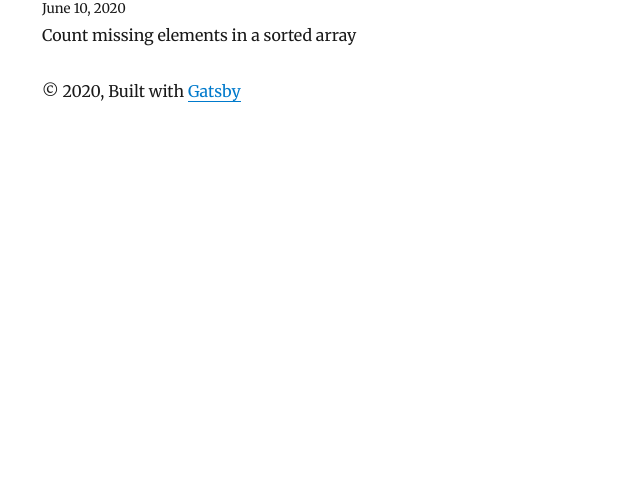
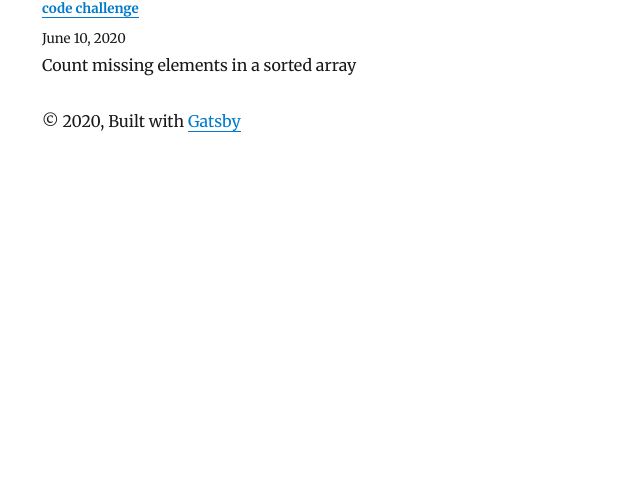
Before and after one commit to edgarrmondragon/edgarrmondragon.github.io, a Gatsby site: page / in a window 1280 px wide. Shown: the part 305-800 px from the top of the page, without its empty margins (283-923 px from the left). Built offline with nearby package versions, Linux system fonts and the light colour scheme; Gatsby itself is replaced by a stand-in of ours; some packages are replaced by stand-ins of ours.

Commit message:
Add tag to post in index view

```diff
--- a/src/pages/index.js
+++ b/src/pages/index.js
@@ -4,7 +4,8 @@ import { Link, graphql } from "gatsby"
 import Bio from "../components/bio"
 import Layout from "../components/layout"
 import SEO from "../components/seo"
-import { rhythm } from "../utils/typography"
+import { rhythm, scale } from "../utils/typography"
+import kebabCase from "lodash/kebabCase"
 
 const BlogIndex = ({ data, location }) => {
   const siteTitle = data.site.siteMetadata.title
@@ -28,6 +29,27 @@ const BlogIndex = ({ data, location }) => {
                   {title}
                 </Link>
               </h3>
+              {node.frontmatter.tags &&
+                <ul style={{ marginBottom: 0, marginLeft: 0 }}>
+                  {node.frontmatter.tags.map((tag) => {
+                    return (
+                      <li
+                        style={{
+                          ...scale(-1 / 5),
+                          display: `inline`,
+                          position: `relative`,
+                          listStyle: `none`,
+                          fontWeight: `bold`,
+                          marginRight: rhythm(0.5),
+                          marginTop: rhythm(0.5),
+                        }}
+                      >
+                        <Link to={`/tags/${kebabCase(tag)}/`}>{tag}</Link>
+                      </li>
+                    )
+                  })}
+                </ul>
+              }
               <small>{node.frontmatter.date}</small>
             </header>
             <section>
@@ -64,6 +86,7 @@ export const pageQuery = graphql`
             date(formatString: "MMMM DD, YYYY")
             title
             description
+            tags
           }
         }
       }
```
